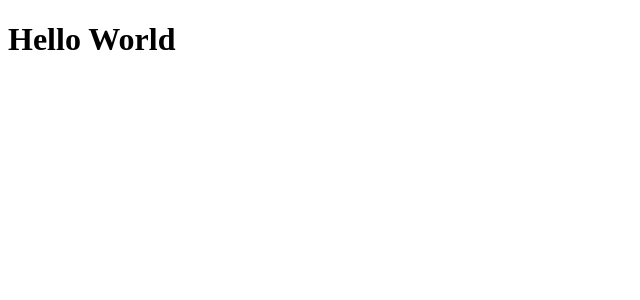
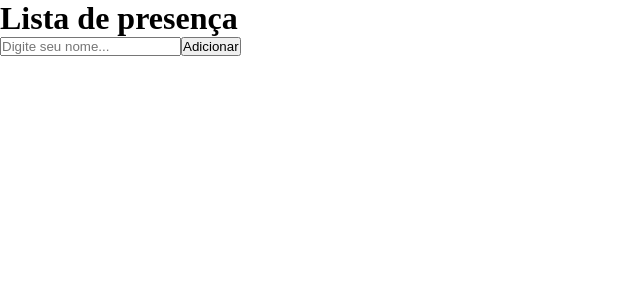
Before and after one commit to wwilliamsantana/todo-React-API, a React (Vite) app: page / in a window 1280 px wide. Shown: the top 300 px of the page, without its empty margins (0-640 px from the left). Built offline with nearby package versions, Linux system fonts and the light colour scheme.

Commit message:
Page: Home

```diff
--- a/src/App.jsx
+++ /dev/null
@@ -1,8 +0,0 @@
-
-export function App() {
-
-
-  return (
-    <h1>Hello World</h1>
-  )
-}
--- a/src/main.jsx
+++ b/src/main.jsx
@@ -1,10 +1,10 @@
 import React from 'react'
 import ReactDOM from 'react-dom/client'
-import {App} from './App'
-
+import {Home} from './pages/Home/Home'
+import "./styles/styles.css"
 
 ReactDOM.createRoot(document.getElementById('root')).render(
   <React.StrictMode>
-    <App />
+    <Home />
   </React.StrictMode>
 )
--- /dev/null
+++ b/src/pages/Home/Home.jsx
@@ -0,0 +1,23 @@
+import "./styles.css"
+
+export function Home() {
+
+  return (
+    <div className="container">
+
+      <header>
+        <h1>Lista de presença</h1>
+      </header>
+
+      <input type="text" placeholder="Digite seu nome..."/>
+
+      <button
+        type="button"
+      >
+        Adicionar
+      </button>
+
+
+    </div>
+  )
+}
--- /dev/null
+++ b/src/styles/styles.css
@@ -0,0 +1,5 @@
+*{
+  margin: 0;
+  padding: 0;
+  box-sizing: border-box;
+}
```
Also changed, not shown: src/pages/Home/styles.css (added).
